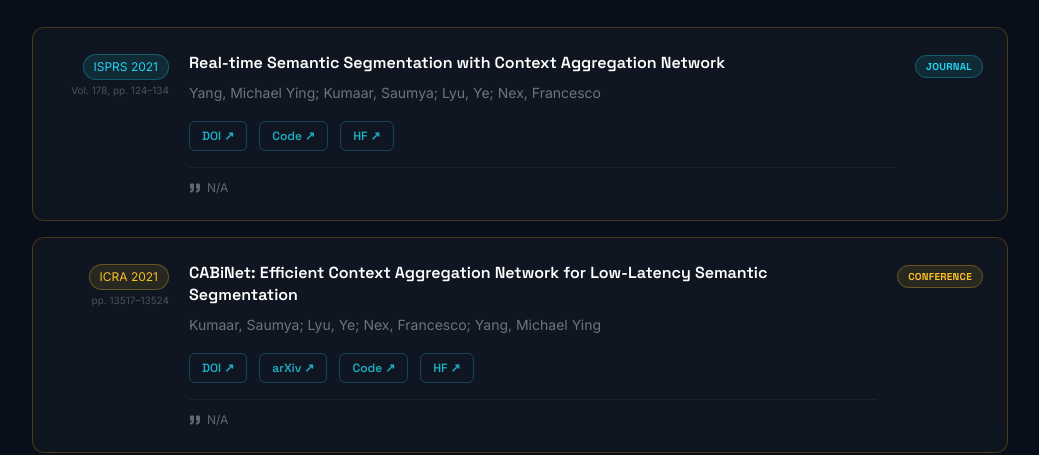
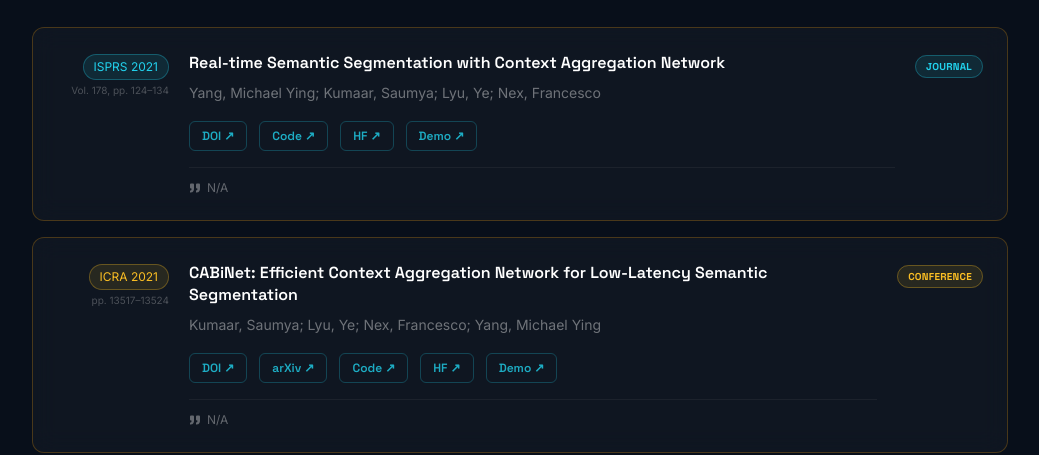
Before and after one commit to dronefreak/saumya-portfolio, a React (Vite) app: page / in a window 1280 px wide. Shown: the part 7080-7535 px from the top of the page, without its empty margins (120-1159 px from the left). Built offline with nearby package versions, Linux system fonts and the light colour scheme; no server answers.

Commit message:
fix: Add demos to publications as well
Signed-off-by: dronefreak <kumaar324@gmail.com>

```diff
--- a/src/components/Publications.jsx
+++ b/src/components/Publications.jsx
@@ -122,6 +122,16 @@ function PubRow({ pub, index }) {
               className="text-xs font-display font-semibold text-cyan-400/80 border border-cyan-400/25 bg-cyan-400/08 rounded-md px-3 py-1.5 hover:bg-cyan-400/15 hover:text-cyan-400 transition-colors duration-200"
             >
               HF ↗
+            </a>
+          )}
+          {pub.links.huggingface_demo && (
+            <a
+              href={pub.links.huggingface_demo}
+              target="_blank"
+              rel="noopener noreferrer"
+              className="text-xs font-display font-semibold text-cyan-400/80 border border-cyan-400/25 bg-cyan-400/08 rounded-md px-3 py-1.5 hover:bg-cyan-400/15 hover:text-cyan-400 transition-colors duration-200"
+            >
+              Demo ↗
             </a>
           )}
         </div>
--- a/src/data/publications.js
+++ b/src/data/publications.js
@@ -4,6 +4,7 @@
 // semanticScholarLookup: used by useSemanticScholar to fetch live citation counts
 // githubRepo: optional — shows live star + fork counts on the card
 // hfRepoId: optional — shows live download count for the paper's open-sourced HF model
+// links.huggingface_demo: optional — HF Space showcasing a live demo, shown as a "Demo ↗" pill
 
 export const publications = [
   {
@@ -22,6 +23,7 @@ export const publications = [
       doi: 'https://doi.org/10.1016/j.isprsjprs.2021.06.007',
       github: 'https://github.com/dronefreak/CABiNet',
       huggingface: 'https://huggingface.co/dronefreak/cabinet-mobilenetv3-small-uavid',
+      huggingface_demo: 'https://huggingface.co/spaces/dronefreak/uavid-aerial-segmentation',
     },
     highlight: true,
   },
@@ -42,6 +44,7 @@ export const publications = [
       arxiv: 'https://arxiv.org/abs/2011.00993',
       github: 'https://github.com/dronefreak/CABiNet',
       huggingface: 'https://huggingface.co/dronefreak/cabinet-mobilenetv3-small-uavid',
+      huggingface_demo: 'https://huggingface.co/spaces/dronefreak/uavid-aerial-segmentation',
     },
     highlight: true,
   },
```
